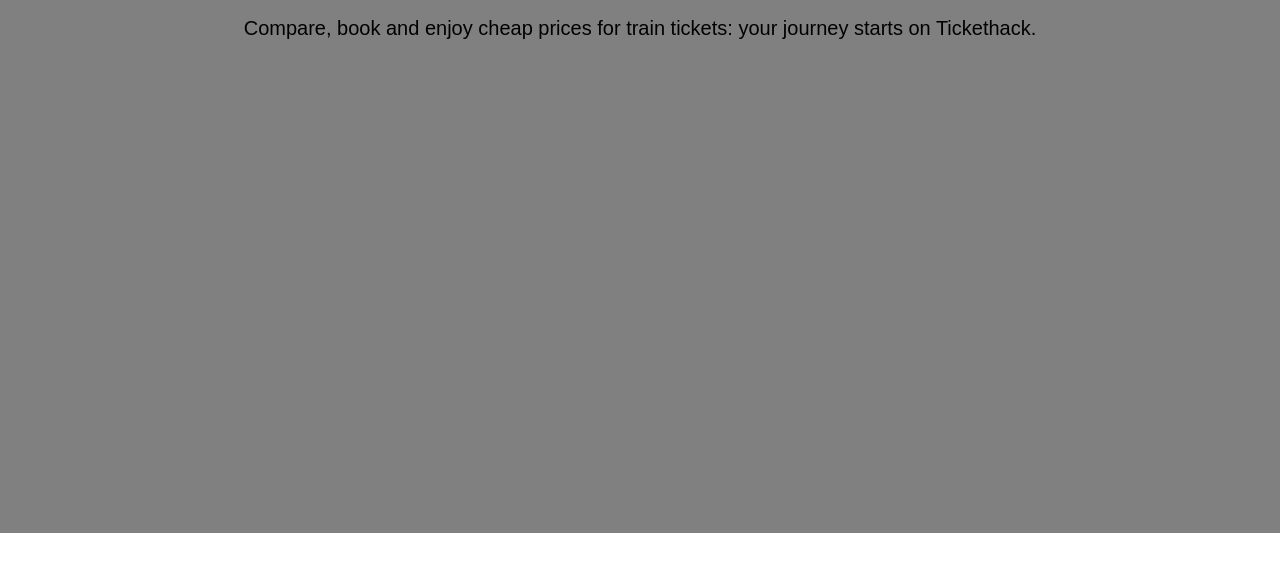
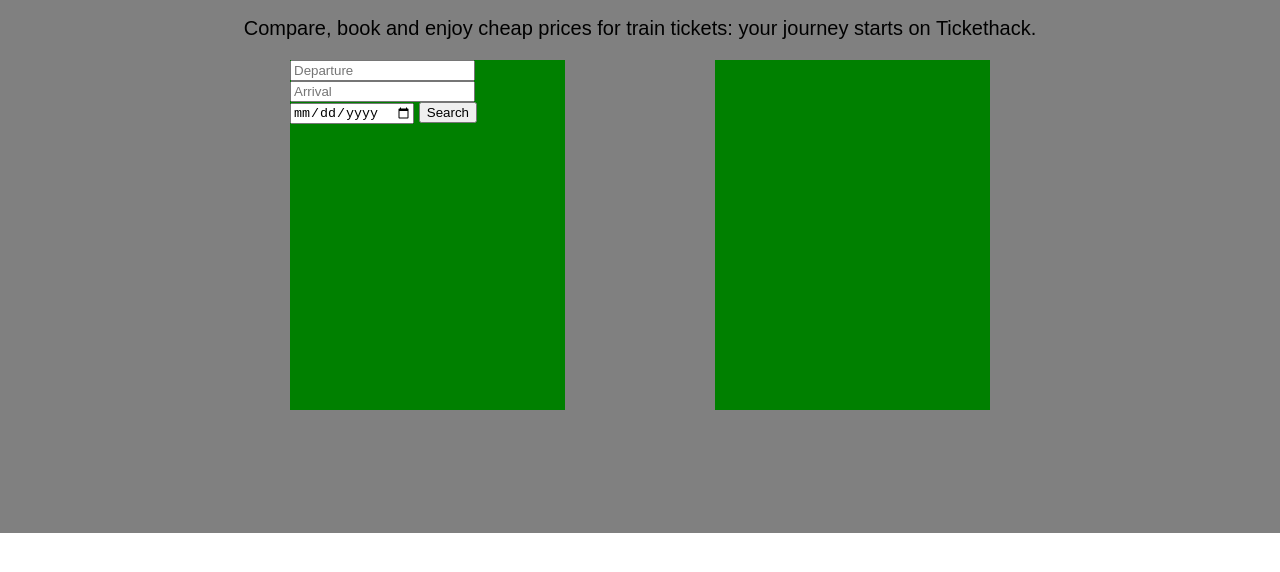
Before and after one commit to 0xhel/Tickethack, a plain HTML site: page FRONTEND/index.html in a window 1280 px wide. Shown: the part 170-742 px from the top of the page. Drawn offline with Linux system fonts and the light colour scheme.

Commit message:
MAJ HTML avec les bonnes classes pour le form

```diff
--- a/FRONTEND/CSS/style.css
+++ b/FRONTEND/CSS/style.css
@@ -3,7 +3,7 @@
     margin: 0;
 }
 
-#header {
+header {
     display: flex;
     justify-content: space-between;
     align-items: center;
@@ -22,7 +22,7 @@
     margin-right: 50px
 }
 
-#main {
+main {
     background-color: grey;
     height: 623px
 }
@@ -39,3 +39,15 @@
     text-align: center;
     font-size: 1.25em;
 }
+
+#sectionMain {
+    display: flex;
+    justify-content: center;
+    gap: 150px;
+}
+
+.sectionMain {
+    background-color: green;
+    width: 275px;
+    height: 350px
+}
--- a/FRONTEND/index.html
+++ b/FRONTEND/index.html
@@ -12,7 +12,7 @@
 
 <body>
 
-    <div id="header">
+    <header>
 
         <div id="logo"><strong>Tickethack</strong></div>
 
@@ -21,32 +21,36 @@
             <div>Bookings</div>
         </div>
 
-    </div>
+    </header>
 
 
 
-    <div id="main">
+    <main>
 
         <h1>Explore the world effortlessly by train!</h1>
 
         <p>Compare, book and enjoy cheap prices for train tickets: your journey starts on Tickethack.</p>
 
+        <div id="sectionMain">
+            <form method="get" action="" class="sectionMain">
 
-        <form>
+                <input type="text" name="Departure" id="depart-input" placeholder="Departure">
+                <input type="text" name="Arrival" id="arriv-input" placeholder="Arrival">
+                <input type="date" name="Date" id="Date" placeholder="DD/MM/YYYY">
+                <input type="submit" value="Search" id="search-btn">
+
+            </form>
+
+            <div class="sectionMain">
 
 
-
-        </form>
-
-
-
-        <div>
+            </div>
 
         </div>
 
 
 
-    </div>
+    </main>
 
 
 
```
